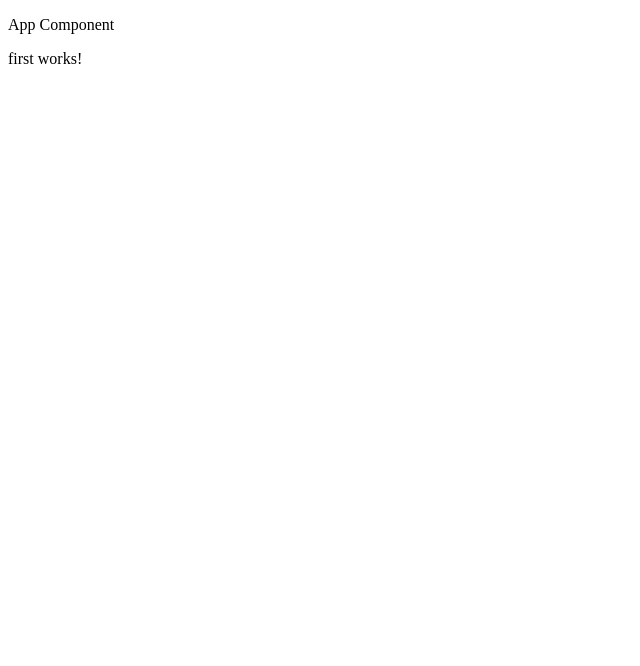
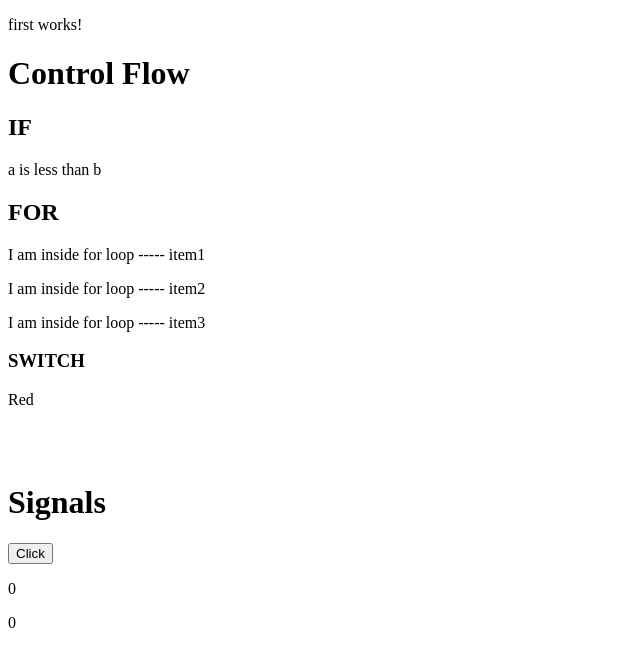
Before and after one commit to ArunSakthiAnandM/angular18, an Angular app in the folder angular18/: page / in a window 1280 px wide. Shown: the top 666 px of the page, without its empty margins (0-640 px from the left). Built offline with nearby package versions, Linux system fonts and the light colour scheme.

Commit message:
Updated app component

```diff
--- a/angular18/src/app/app.component.html
+++ b/angular18/src/app/app.component.html
@@ -1,2 +1,3 @@
-<p>App Component</p>
 <app-first></app-first>
+<app-control-flow></app-control-flow>
+<app-signals></app-signals>
```
Also changed, not shown: angular18/src/app/app.component.ts (+9 -2 lines).
